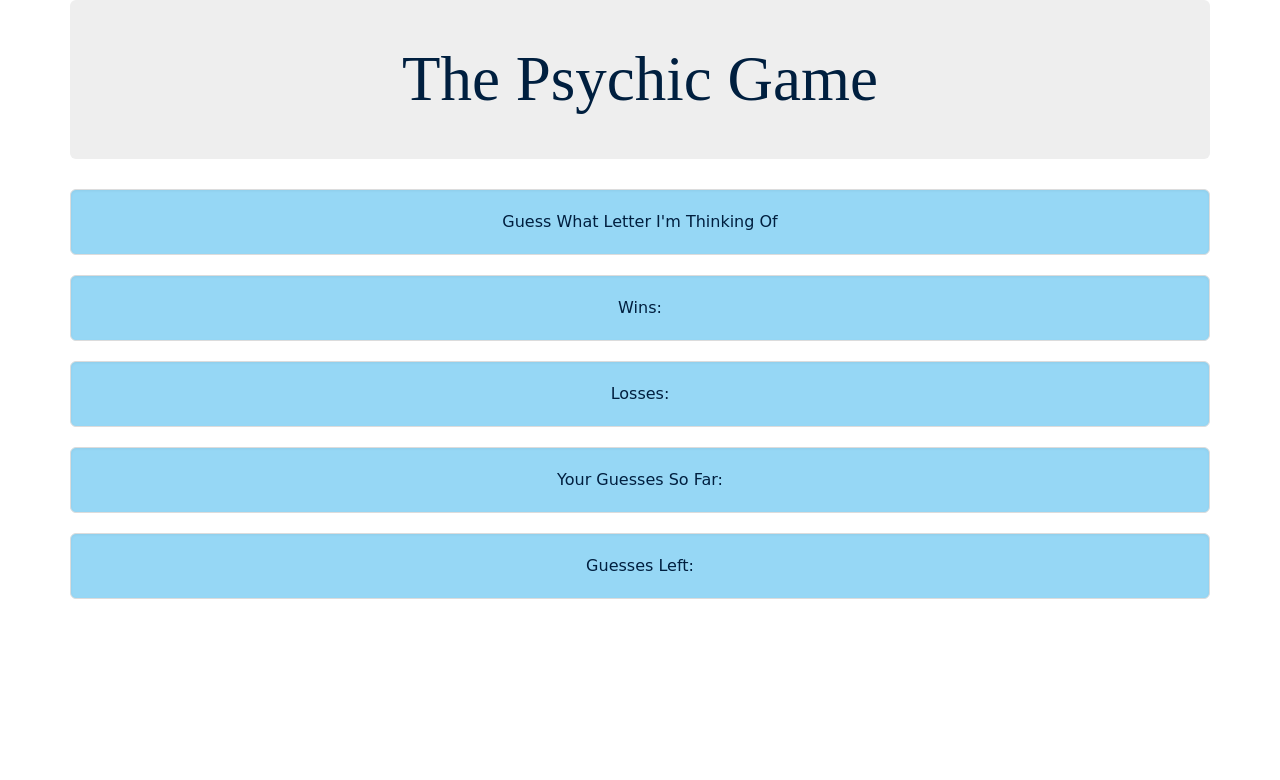
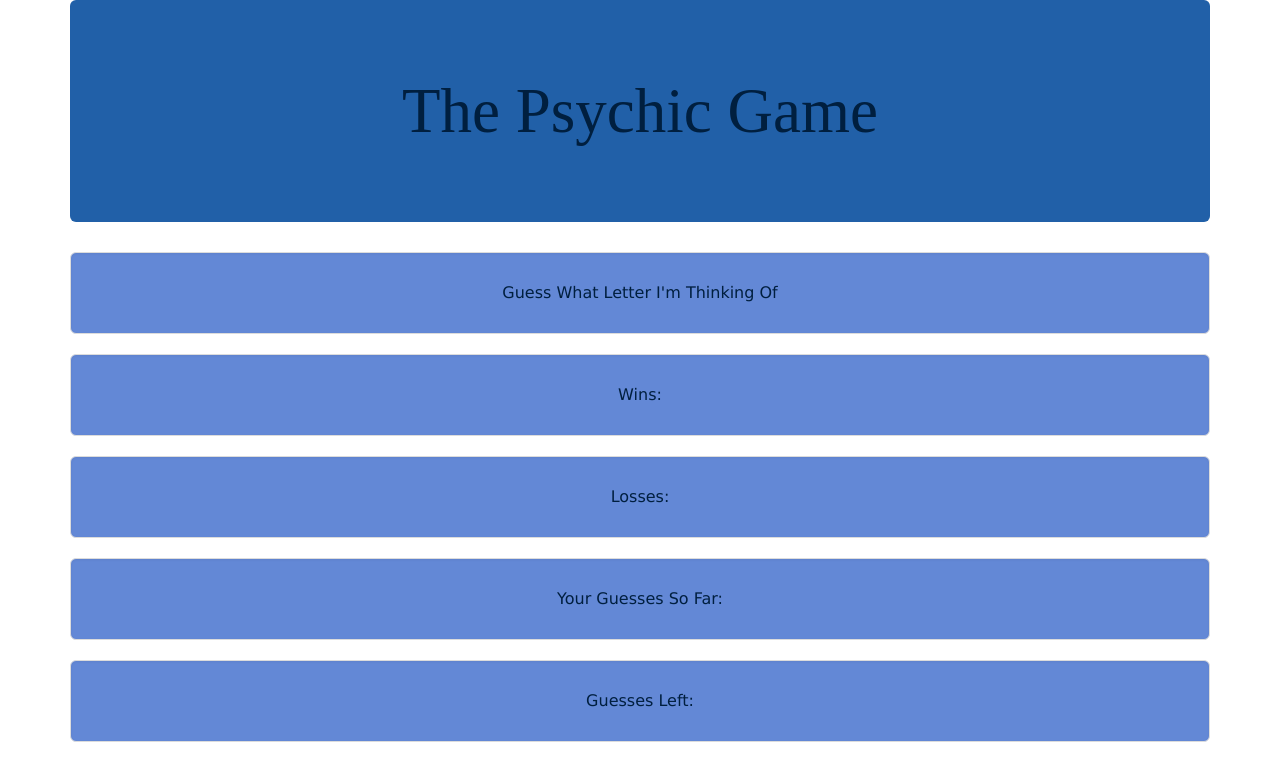
Before and after one commit to semegoita/psychic-Game, a plain HTML site: page index.html in a window 1280 px wide. Drawn offline with nearby package versions, Linux system fonts and the light colour scheme.

Commit message:
changed background for jumbotron and wells changed line height to 200% at reset

```diff
--- a/assets/css/reset.css
+++ b/assets/css/reset.css
@@ -29,7 +29,7 @@ footer, header, hgroup, menu, nav, section {
 	display: block;
 }
 body {
-	line-height: 1;
+	line-height: 2;
 }
 ol, ul {
 	list-style: none;
--- a/assets/css/style.css
+++ b/assets/css/style.css
@@ -1,5 +1,8 @@
+.jumbotron{
+    background-color: rgb(33, 96, 168);
+}
 .well{
-    background: rgb(150, 215, 245);
-    font-family: cursive;
+    background: rgb(99, 136, 214);
+    font-family: Verdana, Geneva, Tahoma, sans-serif;
     font: bolder;
 }
```
